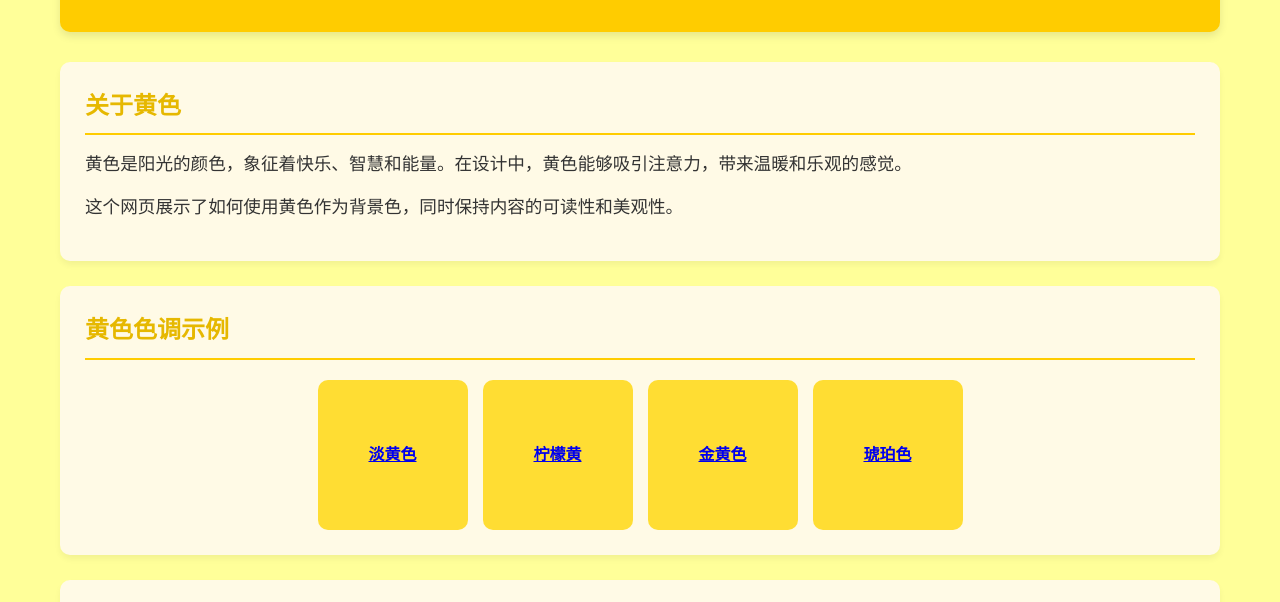
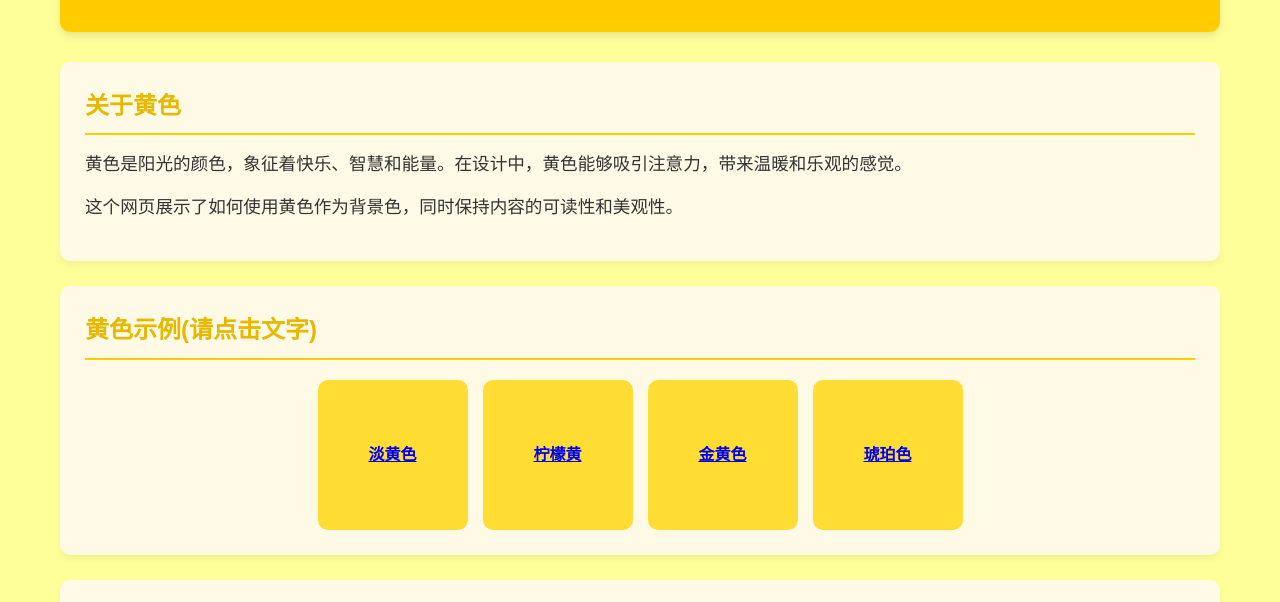
Before and after one commit to lvyeme/lvyeme.github.io, a plain HTML site: page index.html in a window 1280 px wide. Shown: the part 168-770 px from the top of the page. Drawn offline with Linux system fonts and the light colour scheme.

Commit message:
Update index.html

```diff
--- a/index.html
+++ b/index.html
@@ -127,7 +127,7 @@
         </div>
 
         <div class="content-section">
-            <h2>黄色色调示例</h2>
+            <h2>黄色示例(请点击文字)</h2>
             <div class="gallery">
                 <div class="gallery-item"><a href="https://q6.itc.cn/q_70/images03/20250311/f40b4a25df134cf8a6ddaf9bc511eccf.jpeg">淡黄色</a></div>
                 <!-- <div class="gallery-item"><a>https://.jpeg</a>淡黄色</div> -->
```
